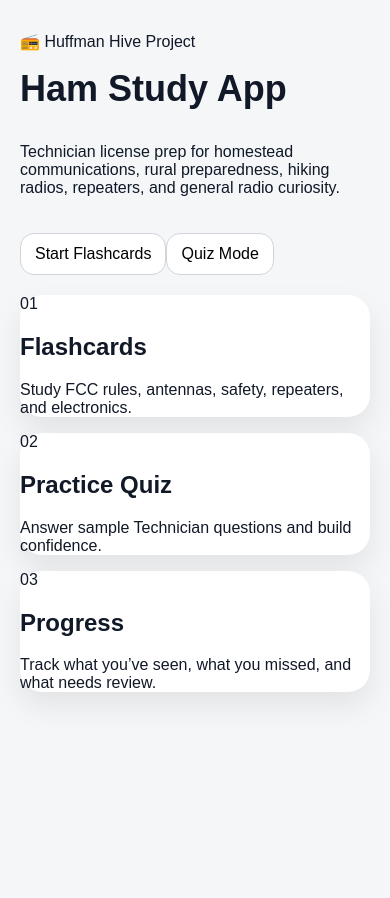
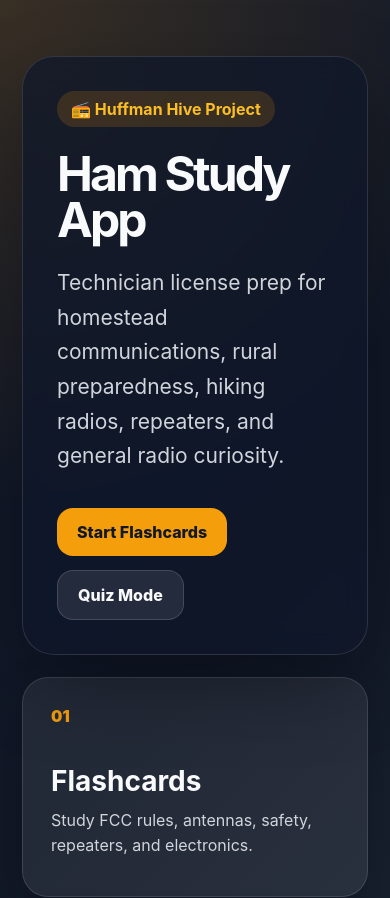
Before and after one commit to BDNHuffman/ham-study-app, a React (Vite) app: page / in a window 390 px wide. Shown: the top 898 px of the page. Before the commit the page ends 844 px from the top, so only its background shows below. Built offline with nearby package versions, Linux system fonts and the light colour scheme.

Commit message:
Refactor CSS styles for improved layout and design

```diff
--- a/src/index.css
+++ b/src/index.css
@@ -4,195 +4,119 @@
 
 body {
   margin: 0;
-  font-family: Arial, sans-serif;
-  background: #f4f6f8;
-  color: #111827;
+  font-family: Inter, system-ui, -apple-system, BlinkMacSystemFont, "Segoe UI", sans-serif;
+  background:
+    radial-gradient(circle at top left, rgba(245, 158, 11, 0.18), transparent 32rem),
+    linear-gradient(135deg, #0f172a 0%, #111827 48%, #1f2937 100%);
+  color: #f9fafb;
+  min-height: 100vh;
 }
 
-button,
-select {
+button {
   font: inherit;
 }
 
 .app {
-  max-width: 1050px;
+  max-width: 1100px;
   margin: 0 auto;
-  padding: 32px 20px;
+  padding: 56px 22px;
 }
 
 .hero {
-  display: grid;
-  grid-template-columns: 1.4fr 0.6fr;
-  gap: 20px;
-  align-items: stretch;
-  margin-bottom: 20px;
+  padding: 56px;
+  border: 1px solid rgba(255,255,255,0.12);
+  border-radius: 32px;
+  background: rgba(15, 23, 42, 0.72);
+  box-shadow: 0 30px 80px rgba(0,0,0,0.32);
+  backdrop-filter: blur(12px);
 }
 
-.eyebrow {
-  margin: 0 0 8px;
-  font-size: 13px;
+.badge {
+  display: inline-flex;
+  padding: 8px 14px;
+  border-radius: 999px;
+  background: rgba(245, 158, 11, 0.16);
+  color: #fbbf24;
   font-weight: 700;
-  letter-spacing: 0.08em;
-  text-transform: uppercase;
-  color: #4b5563;
+  margin-bottom: 24px;
 }
 
 h1 {
   margin: 0;
-  font-size: clamp(36px, 6vw, 64px);
-  line-height: 1;
+  font-size: clamp(48px, 8vw, 92px);
+  line-height: 0.95;
+  letter-spacing: -0.06em;
 }
 
-.subtitle {
+.hero p {
   max-width: 720px;
-  margin-top: 16px;
-  font-size: 18px;
-  line-height: 1.6;
-  color: #374151;
+  margin: 24px 0 0;
+  font-size: 21px;
+  line-height: 1.65;
+  color: #d1d5db;
 }
 
-.stats {
-  display: grid;
-  grid-template-columns: 1fr;
-  gap: 12px;
+.hero-actions {
+  display: flex;
+  flex-wrap: wrap;
+  gap: 14px;
+  margin-top: 34px;
 }
 
-.stats div,
-.card {
-  background: white;
-  border-radius: 22px;
-  box-shadow: 0 14px 30px rgba(0, 0, 0, 0.08);
-}
-
-.stats div {
-  padding: 20px;
-}
-
-.stats strong {
-  display: block;
-  font-size: 34px;
-}
-
-.stats span {
-  color: #6b7280;
-}
-
-.toolbar {
-  display: flex;
-  flex-wrap: wrap;
-  gap: 10px;
-  margin: 24px 0;
-}
-
-button,
-select {
-  border: 1px solid #d1d5db;
-  border-radius: 14px;
-  background: white;
-  padding: 11px 14px;
+button {
+  border: 0;
+  border-radius: 16px;
+  padding: 14px 20px;
+  background: #f59e0b;
+  color: #111827;
+  font-weight: 800;
   cursor: pointer;
 }
 
-button:hover,
-select:hover {
-  background: #f9fafb;
+button.secondary {
+  background: rgba(255,255,255,0.09);
+  color: #f9fafb;
+  border: 1px solid rgba(255,255,255,0.14);
 }
 
-button.active {
-  background: #111827;
-  color: white;
-  border-color: #111827;
-}
-
-button.ghost {
-  background: transparent;
-}
-
-.study-card {
-  padding: 28px;
-}
-
-.card-top {
-  display: flex;
-  justify-content: space-between;
-  gap: 12px;
-  margin-bottom: 18px;
-  color: #6b7280;
-  font-size: 14px;
-  font-weight: 700;
-}
-
-.study-card h2 {
-  font-size: clamp(24px, 4vw, 38px);
-  line-height: 1.15;
-  margin: 0 0 22px;
-}
-
-.hint {
-  color: #6b7280;
-  font-size: 18px;
-}
-
-.answer-box {
-  margin-top: 20px;
-  padding: 20px;
-  border-radius: 18px;
-  background: #f3f4f6;
-}
-
-.answer-box h3 {
-  margin: 0 0 8px;
-  font-size: 24px;
-}
-
-.answer-box p {
-  margin: 0;
-  line-height: 1.6;
-  color: #374151;
-}
-
-.actions {
-  display: flex;
-  flex-wrap: wrap;
-  gap: 10px;
+.grid {
+  display: grid;
+  grid-template-columns: repeat(3, 1fr);
+  gap: 18px;
   margin-top: 22px;
 }
 
-.choices {
-  display: grid;
-  gap: 12px;
+.card {
+  min-height: 220px;
+  padding: 28px;
+  border-radius: 26px;
+  background: rgba(255,255,255,0.08);
+  border: 1px solid rgba(255,255,255,0.12);
+  box-shadow: 0 18px 45px rgba(0,0,0,0.2);
 }
 
-.choices button {
-  text-align: left;
-  padding: 16px;
-  border-radius: 16px;
+.card span {
+  color: #f59e0b;
+  font-weight: 900;
 }
 
-.choices button.correct {
-  border-color: #16a34a;
-  background: #dcfce7;
+.card h2 {
+  margin: 38px 0 10px;
+  font-size: 28px;
 }
 
-.choices button.wrong {
-  border-color: #dc2626;
-  background: #fee2e2;
+.card p {
+  margin: 0;
+  color: #d1d5db;
+  line-height: 1.55;
 }
 
-@media (max-width: 760px) {
+@media (max-width: 800px) {
   .hero {
+    padding: 34px;
+  }
+
+  .grid {
     grid-template-columns: 1fr;
   }
-
-  .stats {
-    grid-template-columns: repeat(3, 1fr);
-  }
-
-  .stats div {
-    padding: 14px;
-  }
-
-  .stats strong {
-    font-size: 24px;
-  }
 }
```
